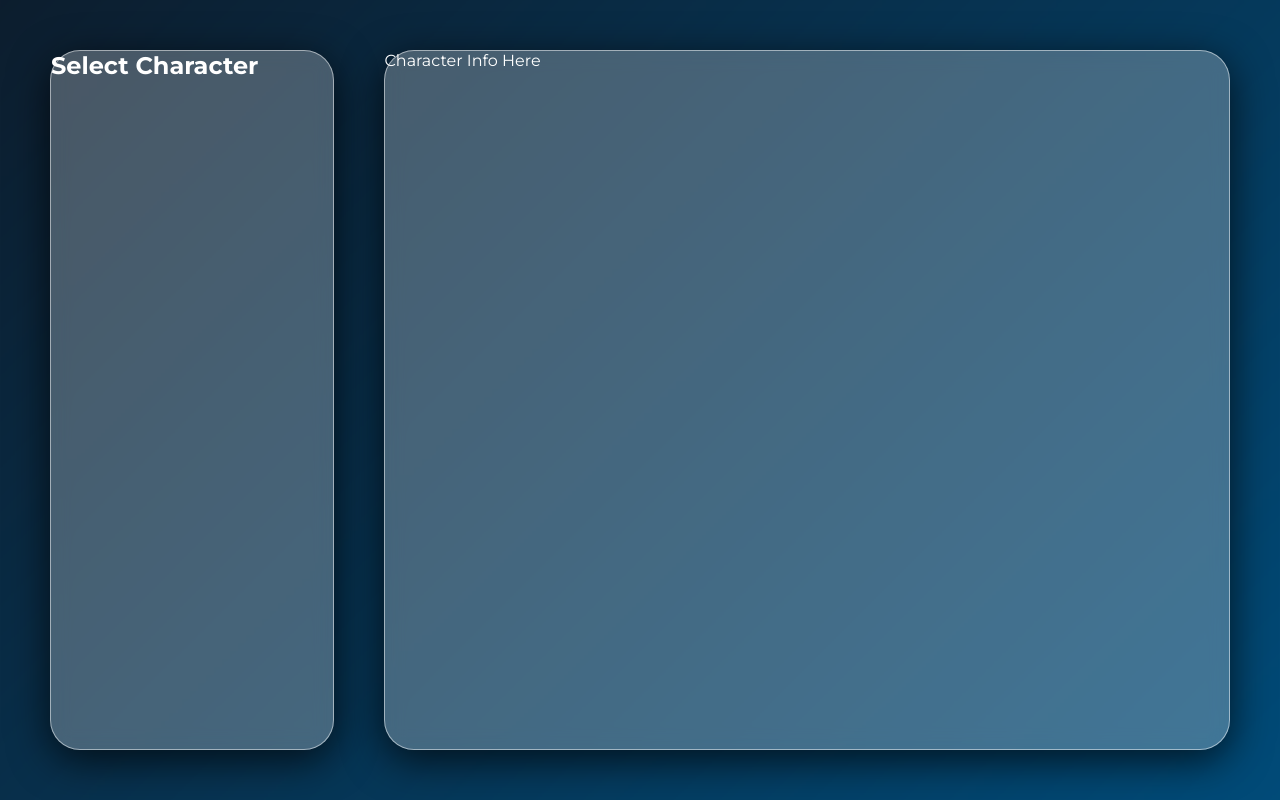
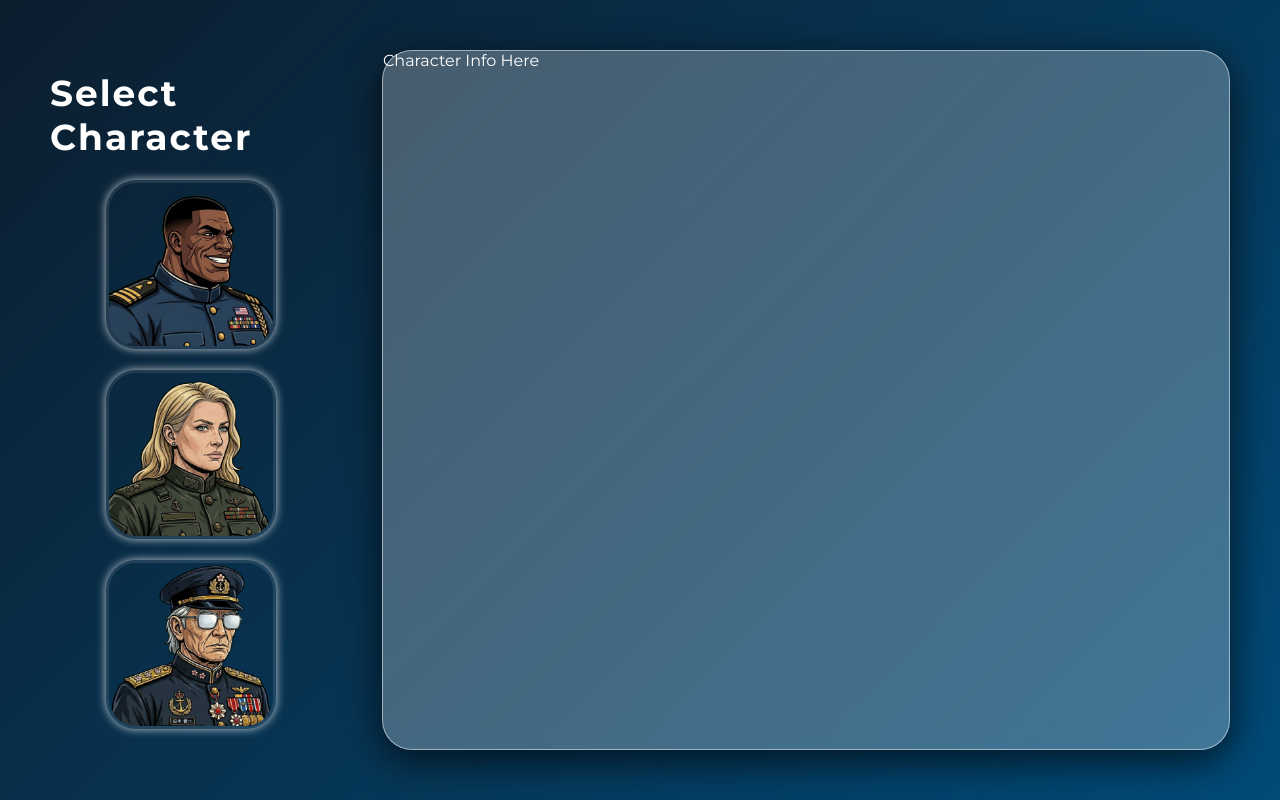
Before and after one commit to devchap8/battleship, a website built with webpack: page src/template.html in a window 1280 px wide. Built offline with nearby package versions, Linux system fonts and the light colour scheme.

Commit message:
feat: add character icons to dom

```diff
--- a/src/domManip.js
+++ b/src/domManip.js
@@ -1,4 +1,5 @@
 const screenList = Array.from(document.querySelectorAll(".screen"));
+const characterSidebar = document.querySelector(".character-sidebar");
 
 const changeScreen = (screenID) => {
     screenList.forEach(screen => {
@@ -7,9 +8,14 @@ const changeScreen = (screenID) => {
     });
 }
 
+const displayCharIcon = (char) => {
+    const icon = document.createElement("img");
+    icon.setAttribute("src", char.icon);
+    icon.setAttribute("alt", char.name);
+    characterSidebar.appendChild(icon);
+}
 
 
 
-
-const domManip = {changeScreen};
+const domManip = {changeScreen, displayCharIcon};
 export {domManip};
--- a/src/index.js
+++ b/src/index.js
@@ -5,3 +5,5 @@ import { domManip } from "./domManip.js";
 
 const singleplayerButton = document.querySelector(".singleplayer-button");
 singleplayerButton.addEventListener("click", () => domManip.changeScreen("character-select-screen"));
+
+params.characters.forEach(char => domManip.displayCharIcon(char));
--- a/src/params.js
+++ b/src/params.js
@@ -1,3 +1,7 @@
+import shrapnelIcon from "./images/shrapnel.png"
+import yelenaIcon from "./images/yelena.png";
+import aikawaIcon from "./images/aikawa.png";
+
 class Ship {
     #size;
     #hits;
@@ -93,18 +97,21 @@ const characters = [
     {
         id: "shrapnel",
         name: "Captain Shrapnel",
+        icon: shrapnelIcon,
         gadget: "Moby Dick",
         background: "Captain Reggie Shrapnel throws caution to the wind and faces his enemies head on through sheer power. Known as an outgoing and boisterous leader throughout the American navy, he rose quickly through the ranks thanks to his trust and love from his comrades, which is matched only by the fear from the enemy fleet seeing his boat on the horizon. Captian Shrapnel end his battles swiftly and triumphantly.",
         description: "Attacks every square in a 3x3 radius at the cost of losing your next turn to recharge."
     }, {
         id: "yelena",
         name: "Officer Yelena",
+        icon: yelenaIcon,
         gadget: "Sonar Bombs",
         background: "As trusted by her subordinates as she is feared, Officer Yelena Kuznetsov has forged a flawless battle record through controlling information. She scarcely ever speaks aside from issuing precise and decisive orders. Touted as Russia's finest commanding officer, Yelena always makes sure she is one step ahead of her opponents with the newest cutting-edge tools.",
         description: "For your next 3 attacks, the 4 squares adjacent to where you attacked are revealed."
     }, {
         id: "aikawa",
         name: "Admiral Aikawa",
+        icon: aikawaIcon,
         gadget: "Gatling Cannon",
         background: "Combining his sharp intuition cultivated through decades of battles with ingeniously engineered state of the art weaponry, Admiral Hayase Aikawa is a once-in-a-generation talent. Through sheer battle IQ, he precicely determines his enemy's position and ruthlessly mows them down. It is said that Aikawa has seen so much naval warfare that he's developed a sixth sense to read the waves.",
         description: "One tile containing an enemy ship is revealed. For your next 3 turns, if you hit an enemy ship, you can shoot again until you miss."
--- a/src/style.css
+++ b/src/style.css
@@ -232,6 +232,45 @@ Character Select Screen
 
 #character-select-screen > div {
     height: 100%;
+}
+
+/* Sidebar Boxes / Header */
+
+.character-sidebar {
+    flex: 1;
+    display: flex;
+    flex-direction: column;
+    justify-content: space-evenly;
+    align-items: center;
+}
+
+.character-sidebar > h2 {
+    font-weight: 700;
+    letter-spacing: 2px;
+    font-size: 2.25rem;
+}
+
+/* Character Select Images */
+
+.character-sidebar > img {
+    width: 60%;
+    height: auto;
+    border: 3px solid rgba(255, 255, 255, .1);
+    border-radius: 30px;
+    box-shadow: 0 0 10px rgba(255, 255, 255, 0.75);
+    transition: all 0.5s ease;
+}
+
+.character-sidebar > img:hover {
+    transform: scale(1.1);
+    box-shadow: 0 0 25px rgba(255, 255, 255, 0.75);
+    background: rgba(255, 255, 255, .2);
+}
+
+/* Character Info Screen */
+
+.character-info {
+    flex: 3;
     background: rgba(255, 255, 255, .25);
     backdrop-filter: blur(10px);
     border: 1px solid rgba(255, 255, 255, .5);
@@ -239,27 +278,10 @@ Character Select Screen
     box-shadow: 0 10px 40px rgba(0, 0, 0, .7);
 }
 
-.character-sidebar {
-    flex: 1;
-}
 
-.character-info {
-    flex: 3;
-}
-
-
-/* .gamemode-select-panel {
-    width: 550px;
-    height: 400px;
-    background: rgba(255, 255, 255, .1);
-    backdrop-filter: blur(10px);
-    border: 1px solid rgba(255, 255, 255, .2);
-    border-radius: 20px;
-    box-shadow: 0 10px 40px rgba(0, 0, 0, .4);
-    display: flex;
-    flex-direction: column;
-    justify-content: center;
-    gap: 2rem;
-    padding: 3rem;
-    z-index: 10;
+/* .tooltip-container:hover .tooltip-icon {
+    transform: scale(1.1);
+    background-color: #fff;
+    color: var(--navy-light);
+    box-shadow: 0 0 20px rgba(255, 255, 255, 0.75);
 } */
```
